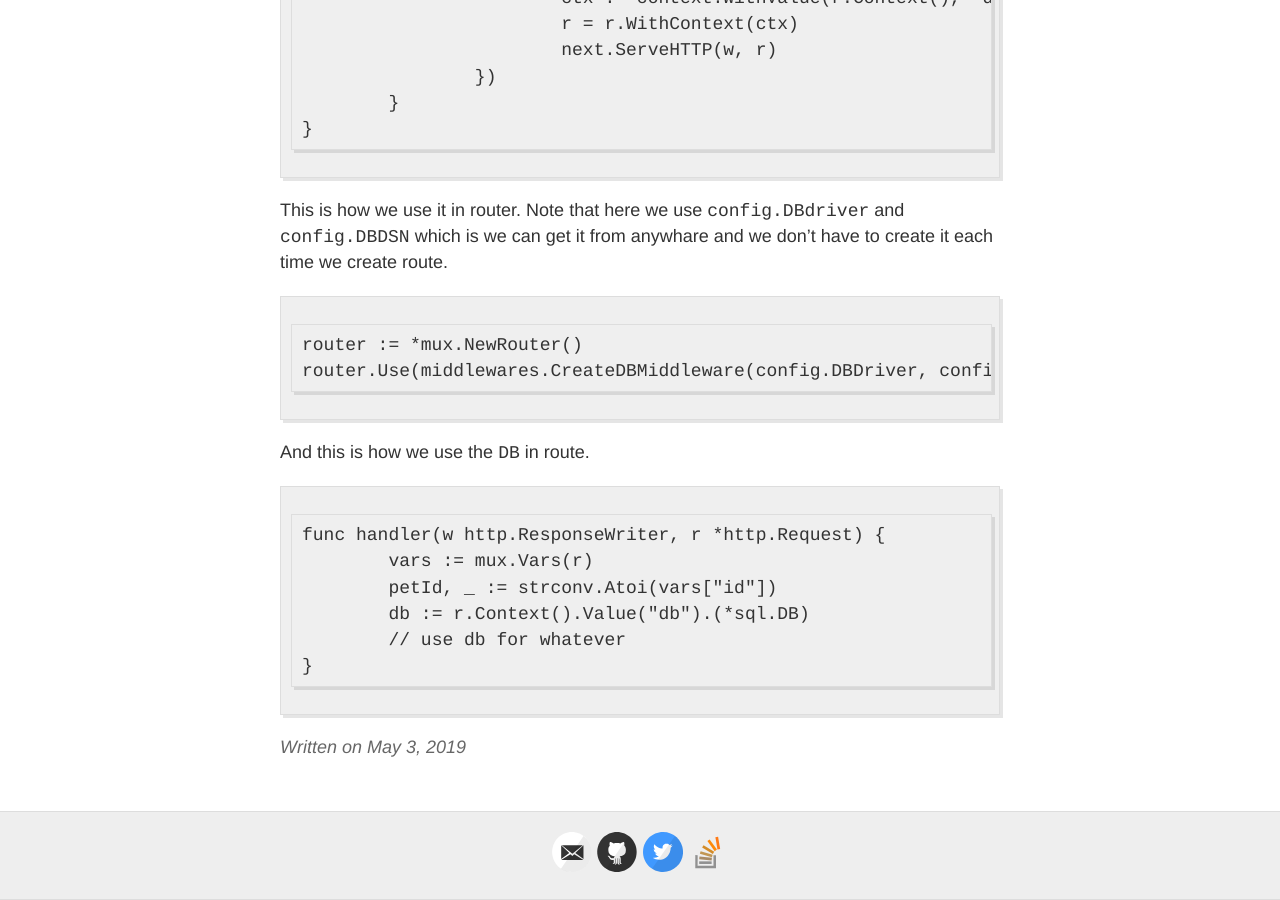
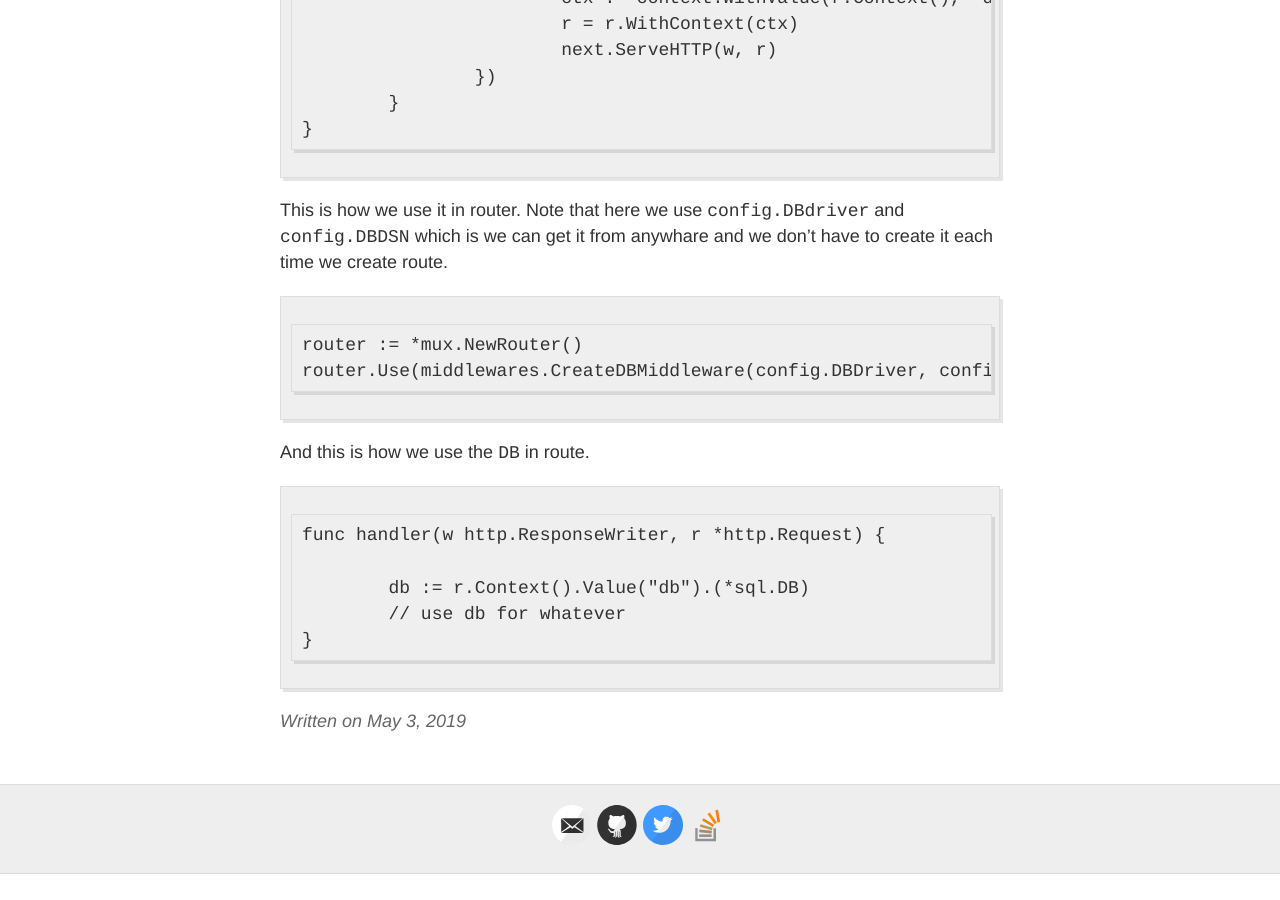
Before and after one commit to egig/egig.github.io, a Jekyll site: the page built from _posts/2019-05-03-go-for-nodejs-developer-middlewares.md, in a window 1280 px wide and 900 px high, scrolled down 1546 px. Built offline with Jekyll 4.4.1, drawn with Linux system fonts in a browser that asks for light colours; after the commit the page ends 2420 px from its top, so only the background shows below that.

Commit message:
Update 2019-05-03-go-for-nodejs-developer-middlewares.md

````diff
--- a/_posts/2019-05-03-go-for-nodejs-developer-middlewares.md
+++ b/_posts/2019-05-03-go-for-nodejs-developer-middlewares.md
@@ -69,8 +69,7 @@ And this is how we use the `DB` in route.
 
 ```
 func handler(w http.ResponseWriter, r *http.Request) {
-	vars := mux.Vars(r)
-	petId, _ := strconv.Atoi(vars["id"])
+
 	db := r.Context().Value("db").(*sql.DB)
 	// use db for whatever
 }
````
